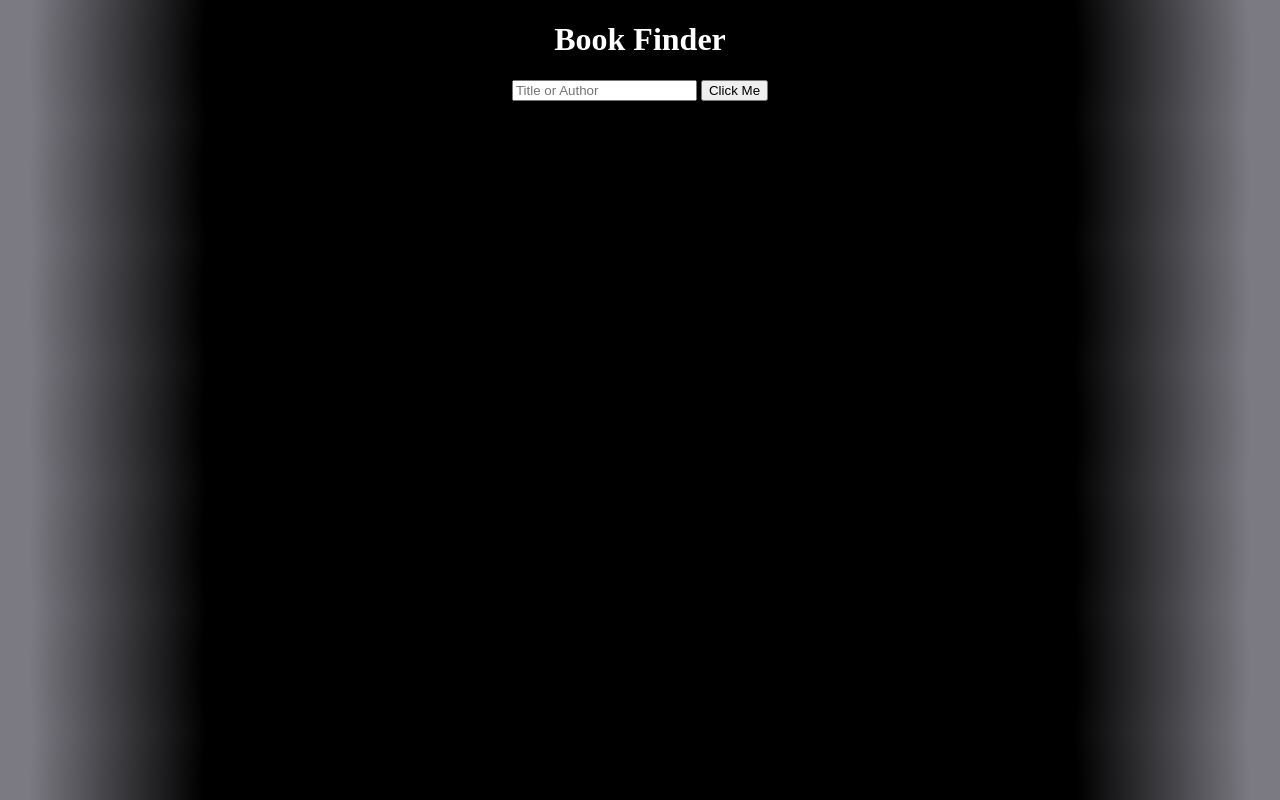
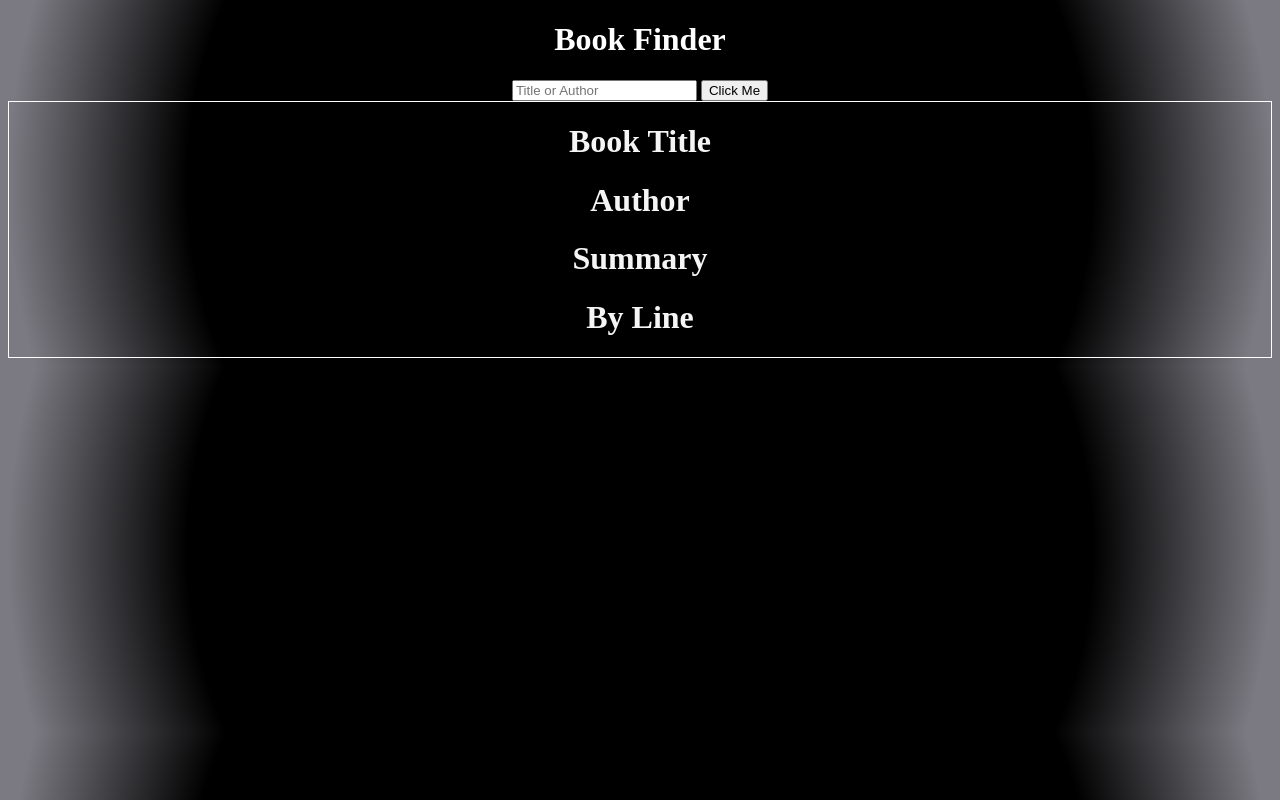
Before and after one commit to LoganneF/BestSellerSaver.github.io, a plain HTML site: page index.html in a window 1280 px wide. Drawn offline with nearby package versions, Linux system fonts and the light colour scheme.

Commit message:
added some placeholder css

```diff
--- a/app.js
+++ b/app.js
@@ -22,6 +22,7 @@ let bookSearch = ()=> {
             document.getElementById("byline").innerHTML = result.results["0"].byline;
     }).fail(function(err) {
         throw err;
+        //need message to user. its super picky about titles
     });
 }
 
--- a/index.html
+++ b/index.html
@@ -21,11 +21,17 @@
     <input id="search" placeholder="Title or Author">
     <button id="button" type="button">Click Me</button>
 
-    <h1 id="title"></h1>
-    <div id="author"></div>
-    <div id="summary"></div>
-    <div id="byline"></div>
-    <div id="results"></div>
+    <div class="bookInfo">
+        <h1>Book Title</h1>
+        <h2 id="title"></h2>
+        <h1>Author</h1>
+        <div id="author"></div>
+        <h1>Summary</h1>
+        <div id="summary"></div>
+        <h1>By Line</h1>
+        <div id="byline"></div>
+        <div id="results"></div>
+    </div>
 
 
 </body>
--- a/style.css
+++ b/style.css
@@ -6,3 +6,8 @@ body {
 html {
     background: radial-gradient(circle, rgba(0,0,0,1) 68%, rgba(123,122,130,1) 95%);
 }
+
+.bookInfo {
+    border: 1px solid white;
+    color: whitesmoke;
+}
```
